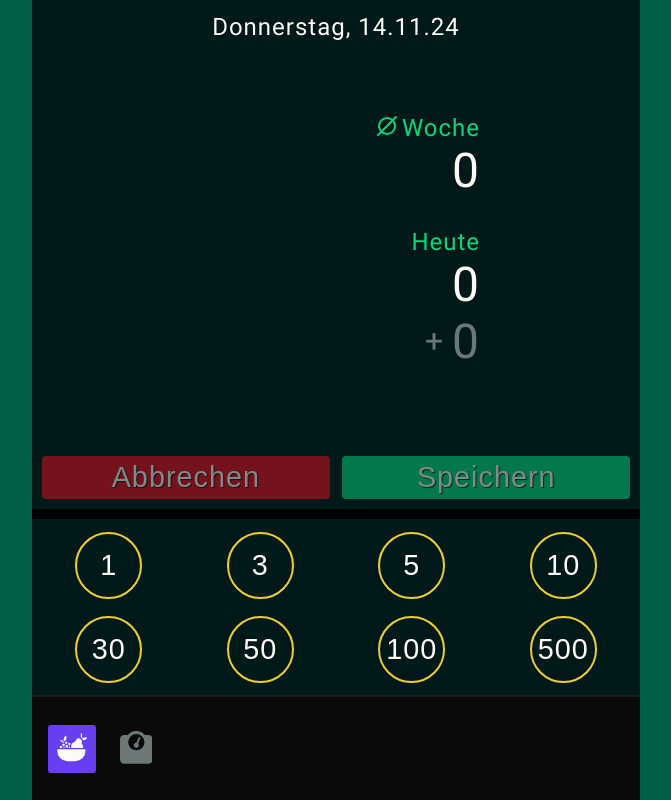
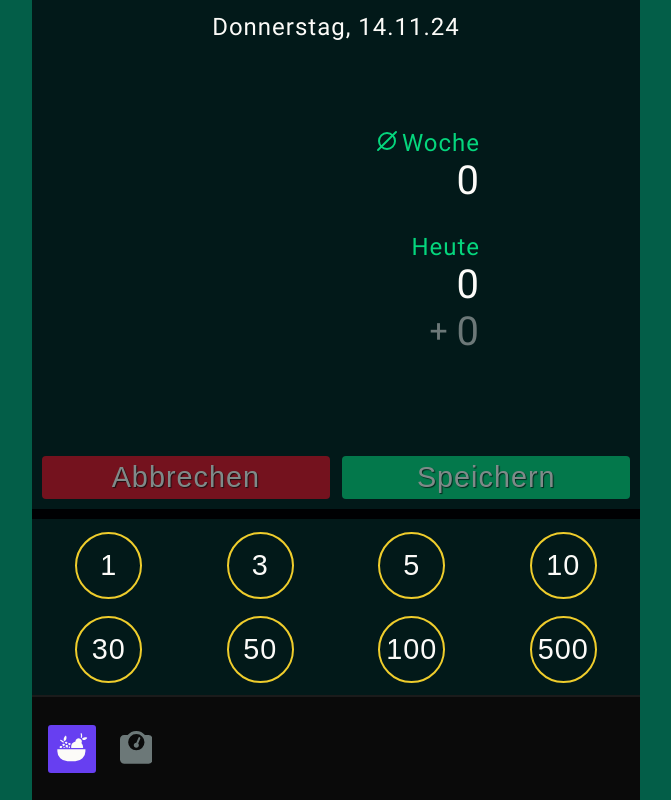
Before and after one commit to AlexSelMarburg/calories-app, a React (Vite) app: page / in a window 1280 px wide. Shown: the whole page, without its empty margins (304-975 px from the left). Built offline with nearby package versions, Linux system fonts and the light colour scheme.

Commit message:
css test

```diff
--- a/src/index.css
+++ b/src/index.css
@@ -26,7 +26,7 @@
   --sm-fz: 1.5rem;
   --md-fz: 1.8rem;
   --lg-fz: 2rem;
-  --xl-fz: 3rem;
+  --xl-fz: 2.5rem;
 }
 
 html {
```
